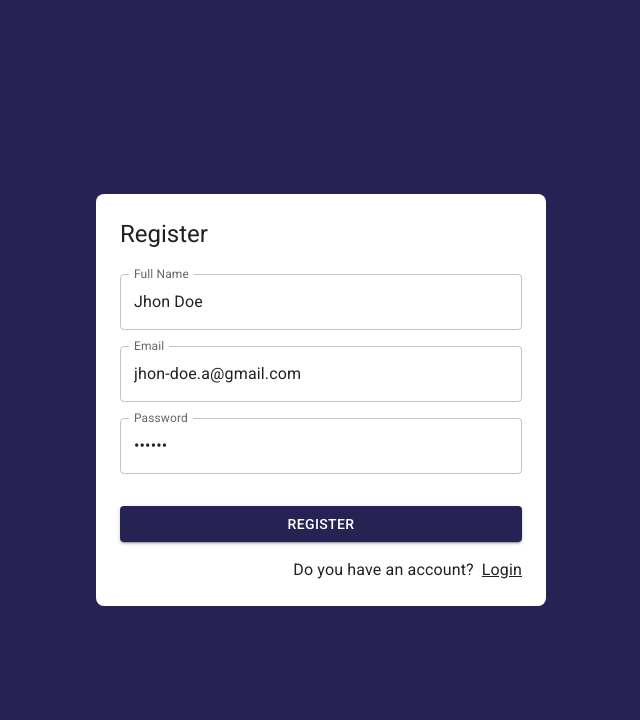
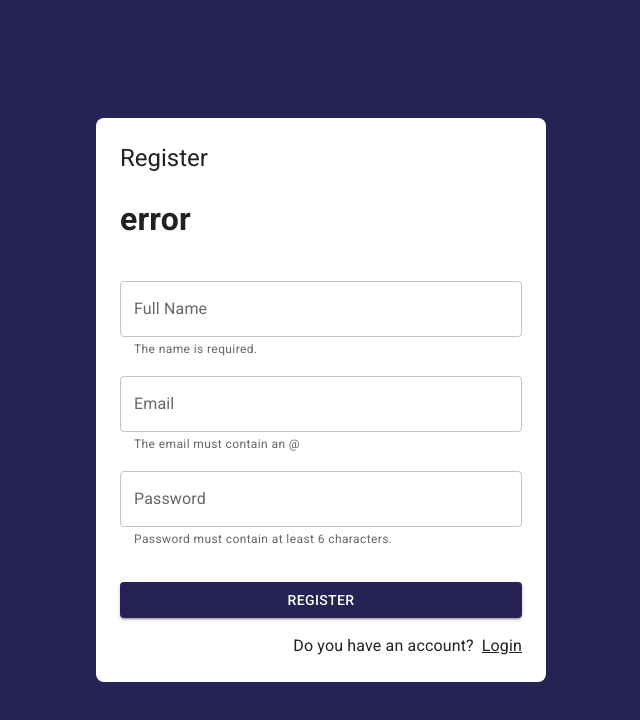
Before and after one commit to ayunierto/journal-app, a React (Vite) app: page /auth/register in a window 1280 px wide. Shown: the top 720 px of the page, without its empty margins (319-959 px from the left). Built offline with nearby package versions, Linux system fonts and the light colour scheme.

Commit message:
logica de useForm for validations e implementacion

```diff
--- a/src/auth/pages/RegisterPage.jsx
+++ b/src/auth/pages/RegisterPage.jsx
@@ -2,24 +2,46 @@
 import { Link as RouterLink } from 'react-router-dom'
 import { AuthLayout } from "../layout/AuthLayout"
 import { useForm } from "../../hooks"
+import { useState } from "react"
 
 const formData = {
-    email: 'jhon-doe.a@gmail.com',
-    password: '123456',
-    dispalyName: 'Jhon Doe'
+    email: '',
+    password: '',
+    dispalyName: ''
+}
+
+// const formData = {
+//     email: 'jhon-doe.a@gmail.com',
+//     password: '123456',
+//     dispalyName: 'Jhon Doe'
+// }
+
+const formValidations = {
+    email: [ ( value ) => value.includes('@'), 'The email must contain an @' ],
+    password: [ ( value ) => value.length >= 6, 'Password must contain at least 6 characters.' ],
+    dispalyName: [ ( value ) => value.length >= 1, 'The name is required.' ],
 }
 
 export const RegisterPage = () => {
 
-    const { email, password, dispalyName, onInputChange, formState } = useForm( formData )
+    const {
+        formState, dispalyName, email, password, onInputChange,
+        isFormValid, dispalyNameValid, emailValid, passwordValid
+    } = useForm( formData, formValidations )
+
+    const [formSubmitted, setFormSubmitted] = useState(false)
+
+
 
     const onSubmit = ( event ) => {
         event.preventDefault()
+        setFormSubmitted(true)
         console.log( formState )
     }
 
     return (
         <AuthLayout title="Register">
+            <h1>{ isFormValid ? "valid" : 'error' }</h1>
             <form onSubmit={ onSubmit }>
                 <Grid container>
                     <Grid item xs={ 12  } sx={{ mb: 2, mt: 2 }}>
@@ -31,6 +53,8 @@
                             name="dispalyName"
                             onChange={ onInputChange }
                             value={ dispalyName }
+                            error={ !!dispalyNameValid && formSubmitted }
+                            helperText={ dispalyNameValid }
                         />
                     </Grid>
 
@@ -43,6 +67,8 @@
                             name="email"
                             onChange={ onInputChange }
                             value={ email }
+                            error={ !!emailValid && formSubmitted }
+                            helperText={ emailValid }
                         />
                     </Grid>
 
@@ -58,6 +84,8 @@
                             name="password"
                             onChange={ onInputChange }
                             value={ password }
+                            error={ !!passwordValid && formSubmitted }
+                            helperText={ passwordValid }
                         />
                     </Grid>
 
--- a/src/hooks/useForm.js
+++ b/src/hooks/useForm.js
@@ -1,8 +1,25 @@
-import { useState } from 'react';
+import { useEffect, useMemo, useState } from 'react';
 
-export const useForm = ( initialForm = {} ) => {
+export const useForm = ( initialForm = {}, formValidations = {} ) => {
 
     const [ formState, setFormState ] = useState( initialForm );
+    const [ formValidation, setFormValidation ] = useState({});
+
+    useEffect(() => {
+      createValidators()
+
+    }, [ formState ])
+
+    const isFormValid = useMemo( () => {
+
+        for (const formValue of Object.keys( formValidation )) {
+            if ( formValidation[ formValue ] !== null ) return false
+        }
+
+        return true
+
+    }, [ formValidation ] )
+
 
     const onInputChange = ({ target }) => {
         const { name, value } = target;
@@ -16,10 +33,25 @@
         setFormState( initialForm );
     }
 
+    const createValidators = () => {
+
+        const formCheckedValues = {}
+
+        for (const formField of Object.keys( formValidations )) {
+            const [ fn, errorMessage ] = formValidations[ formField ]
+
+            formCheckedValues[`${ formField }Valid`] = fn( formState[ formField ] ) ? null : errorMessage
+
+            setFormValidation( formCheckedValues )
+        }
+    }
+
     return {
         ...formState,
         formState,
         onInputChange,
         onResetForm,
+        ...formValidation,
+        isFormValid
     }
 }
```
